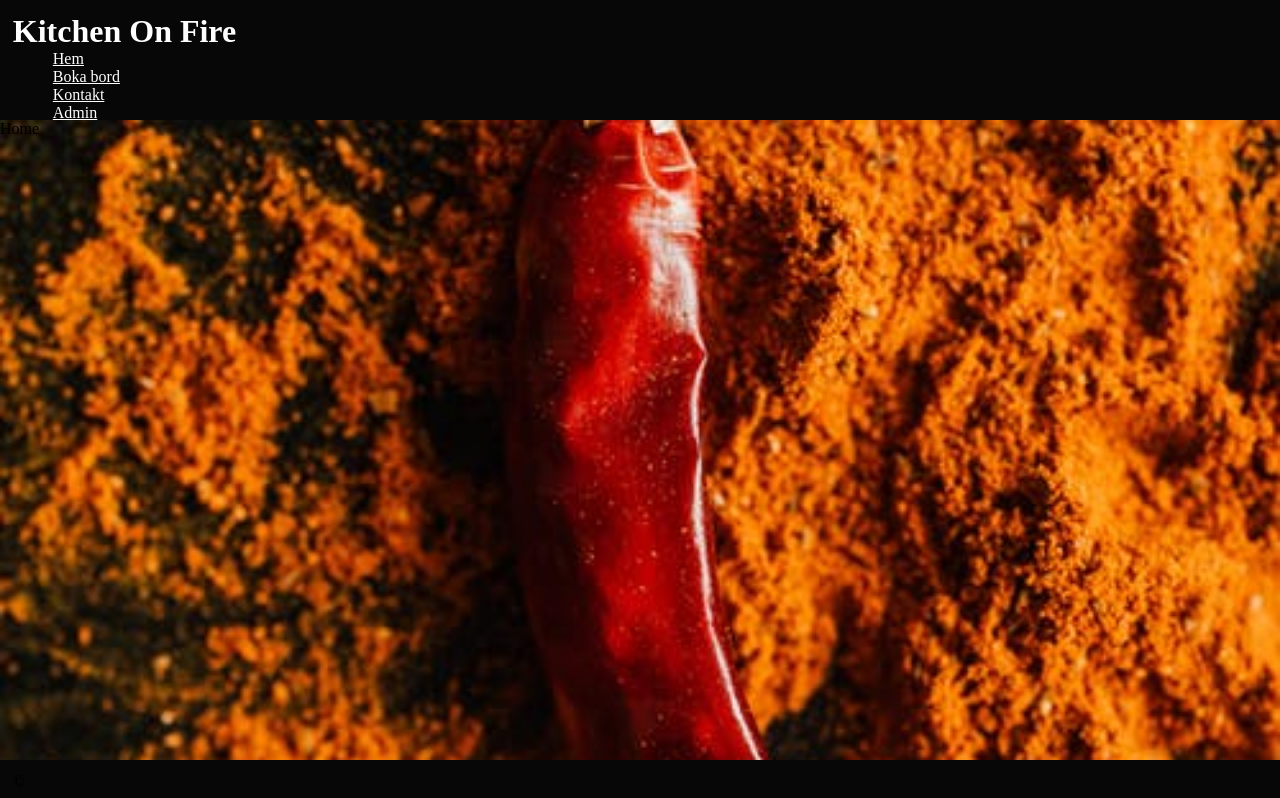
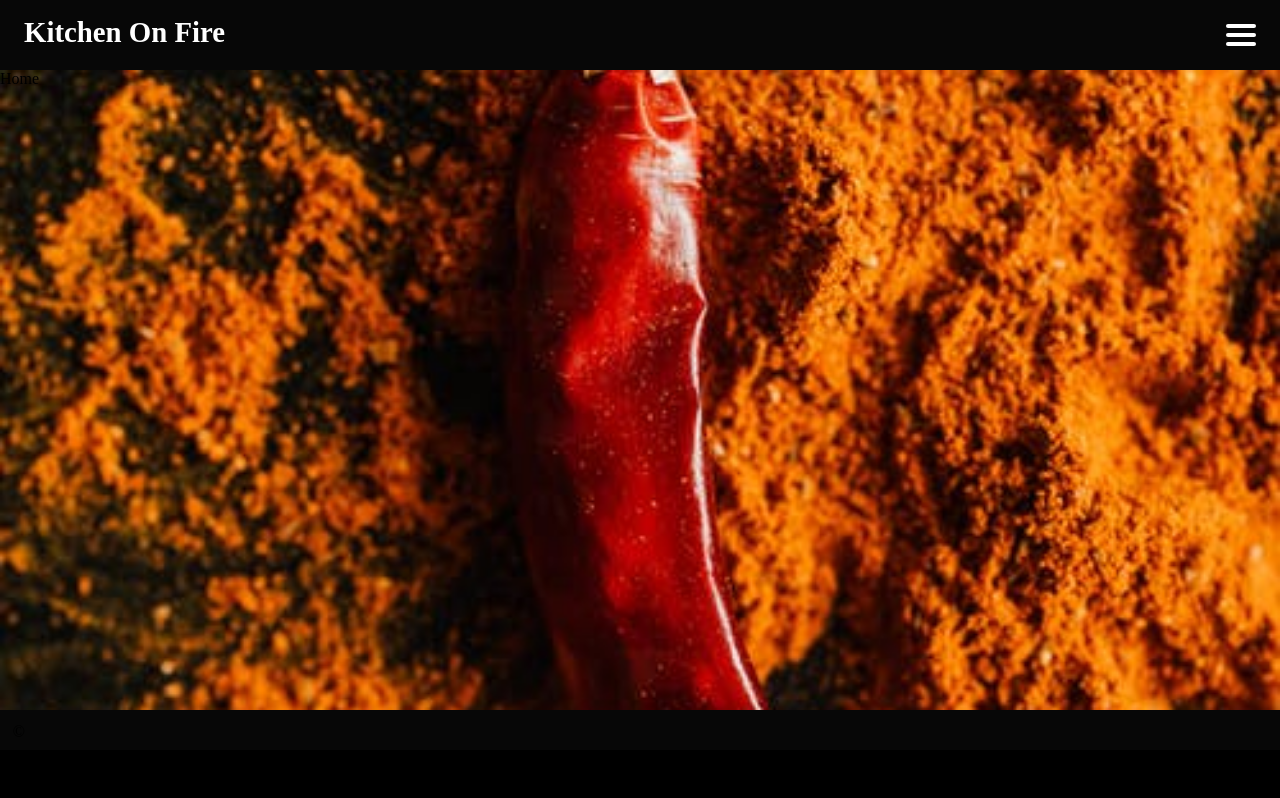
Before and after one commit to KirillM91/Restaurangen, a React (Create React App) app: page / in a window 1280 px wide. Built offline with nearby package versions, Linux system fonts and the light colour scheme.

Commit message:
added a menu button and styling

```diff
--- a/src/App.css
+++ b/src/App.css
@@ -10,10 +10,131 @@
     padding: 0;
 }
 
-li {
-    list-style-type: none;
+
+
+
+
+
+/* NAVBAR */
+
+.layout-header{
+    padding: 1em 1.5em 0;
+    width: 100%;
+    height: 70px;
+    background-color: rgba(255, 255, 255, 0.027);
+    color: white;
+    display: flex;
+    justify-content: space-between;
 }
 
-a {
+.layout-header .layout-logotype {
+    display: inline-block;
+    font-size: 1.8rem;
+
+}
+
+
+.layout-header .layout-nav-wrapper{
+    display: flex;
+    height: fit-content;
+    width: fit-content;
+    padding-top: 8px;
+}
+
+.layout-header .layout-nav-wrapper .layout-nav {
+    position: absolute;
+    background-color: rgba(0, 0, 0, 0.808);
+    width: 100%;
+    height: 100%;
+    left: 0;
+    top: 0;
+}
+
+.layout-header .layout-nav-wrapper .menu-closed.layout-nav {
+    transform: translateY(-100%);
+    transition: all 200ms ease-in;
+}
+
+.layout-header .layout-nav-wrapper .menu-open.layout-nav {
+    transform: translateY(0);
+    transition: all 300ms ease-out;
+}
+
+.layout-header .layout-nav-wrapper .layout-nav ul {
+    list-style: none;
+    display: flex;
+    flex-direction: column;
+    align-items: center;
+    justify-content: center;
+    height: 70%;
+    padding-top: 15%;
+}
+
+.layout-header .layout-nav-wrapper .layout-nav ul li {
+    text-decoration: none;
+    margin: 1em 0;
+}
+
+.layout-header .layout-nav-wrapper .layout-nav ul li a {
+    text-decoration: none;
+    font-size: 3rem;
+    font-family:'Courier New', Courier, monospace;
     color: white;
 }
+
+
+.layout-header .layout-nav-wrapper .layout-menu-button {
+    display: inline-block;
+    background-color: rgba(0, 0, 0, 0);
+    width: fit-content;
+    height: fit-content;
+    border: none;
+    cursor: pointer;
+    z-index: 10;
+}
+
+.layout-header .layout-nav-wrapper .layout-menu-button
+.button-line-1,
+.button-line-2,
+.button-line-3 {
+    display: block;
+    background-color: white;
+    margin-bottom: 5px;
+    height: 4px;
+    width: 30px;
+    border-radius: 2px;
+}
+
+
+/* Menu knapp transformation */
+.layout-header .layout-nav-wrapper .layout-menu-button .button-line-1.menu-closed-button {
+    transform: rotate(-45deg) translate(-3px, 9px) scale(1.35);
+    transition: all 300ms;
+}
+
+.layout-header .layout-nav-wrapper .layout-menu-button .button-line-2.menu-closed-button {
+    opacity: 0;
+    transition: all 300ms;
+}
+
+.layout-header .layout-nav-wrapper .layout-menu-button .button-line-3.menu-closed-button {
+    transform:  rotate(45deg) translate(-3px, -9px) scale(1.35);
+    transition: all 300ms;
+}
+
+
+
+.layout-header .layout-nav-wrapper .layout-menu-button .button-line-1.menu-open-button {
+    transform: rotate(0deg)  scale(1);
+    transition: all 200ms;
+}
+
+.layout-header .layout-nav-wrapper .layout-menu-button .button-line-2.menu-open-button {
+    opacity: 1;
+    transition: all 200ms;
+}
+
+.layout-header .layout-nav-wrapper .layout-menu-button .button-line-3.menu-open-button {
+    transform: rotate(0deg)   scale(1);
+    transition: all 200ms;
+}
--- a/src/components/Layout.tsx
+++ b/src/components/Layout.tsx
@@ -1,19 +1,37 @@
+import { useState } from "react";
 import { Link, Outlet } from "react-router-dom";
 
 export function Layout() {
 
+    const [menuOpen, setMenuOpen] = useState(false);
+    const [menuOpenButton, setMenueOpenButton] = useState(false);
+
+    function toggleMenu() {
+        setMenuOpen(!menuOpen);
+        console.log("click");
+
+        setMenueOpenButton(!menuOpenButton);
+    };
+
     return(
         <>
-            <header>
-                <h1>Kitchen On Fire</h1>
-                <nav>
-                    <ul>
-                        <li><Link to="/"> Hem</Link></li>
-                        <li><Link to="/booking"> Boka bord</Link></li>
-                        <li><Link to="/contact"> Kontakt</Link></li>
-                        <li><Link to="/admin"> Admin</Link></li>
-                    </ul>
-                </nav>
+            <header className="layout-header">
+                <h1 className="layout-logotype">Kitchen On Fire</h1>
+                <div className="layout-nav-wrapper">
+                    <nav className={`${menuOpen ? "menu-open": "menu-closed"} layout-nav`}>
+                        <ul>
+                            <li><Link to="/" onClick={toggleMenu}> Hem</Link></li>
+                            <li><Link to="/booking" onClick={toggleMenu}> Boka bord</Link></li>
+                            <li><Link to="/contact" onClick={toggleMenu}> Kontakt</Link></li>
+                            <li><Link to="/admin" onClick={toggleMenu}> Admin</Link></li>
+                        </ul>
+                    </nav>
+                    <button className="layout-menu-button" onClick={toggleMenu}>
+                        <span className={`${menuOpenButton ? "menu-closed-button": "menu-open-button"} button-line-1`}></span>
+                        <span className={`${menuOpenButton ? "menu-closed-button": "menu-open-button"} button-line-2`}></span>
+                        <span className={`${menuOpenButton ? "menu-closed-button": "menu-open-button"} button-line-3`}></span>
+                    </button>
+                </div>
             </header>
             <main><Outlet></Outlet></main>
             <footer>©</footer>
--- a/src/index.css
+++ b/src/index.css
@@ -1,5 +1,6 @@
 * {
     margin: 0;
+    padding: 0;
     box-sizing: border-box;
 }
 
@@ -8,15 +9,16 @@ body {
     min-height: 100vh;
     max-height: fit-content;
     background-color: black;
+    overflow-x: hidden;
 }
 
-header {
+/* header {
     width: 100vw;
     height: 15vh;
     background-color: rgba(255, 255, 255, 0.027);
     padding: 1%;
     color: white;
-}
+} */
 
 main {
     width: 100vw;
```
